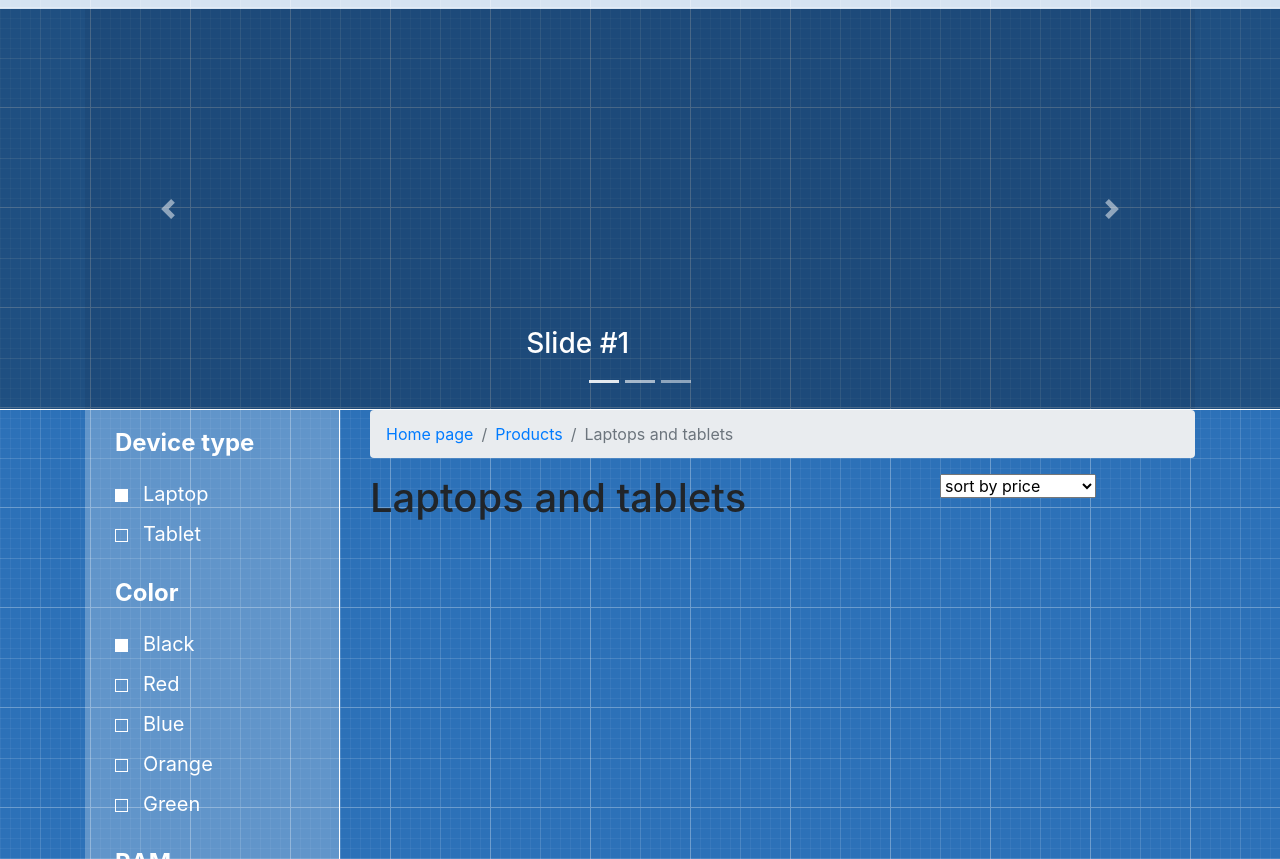
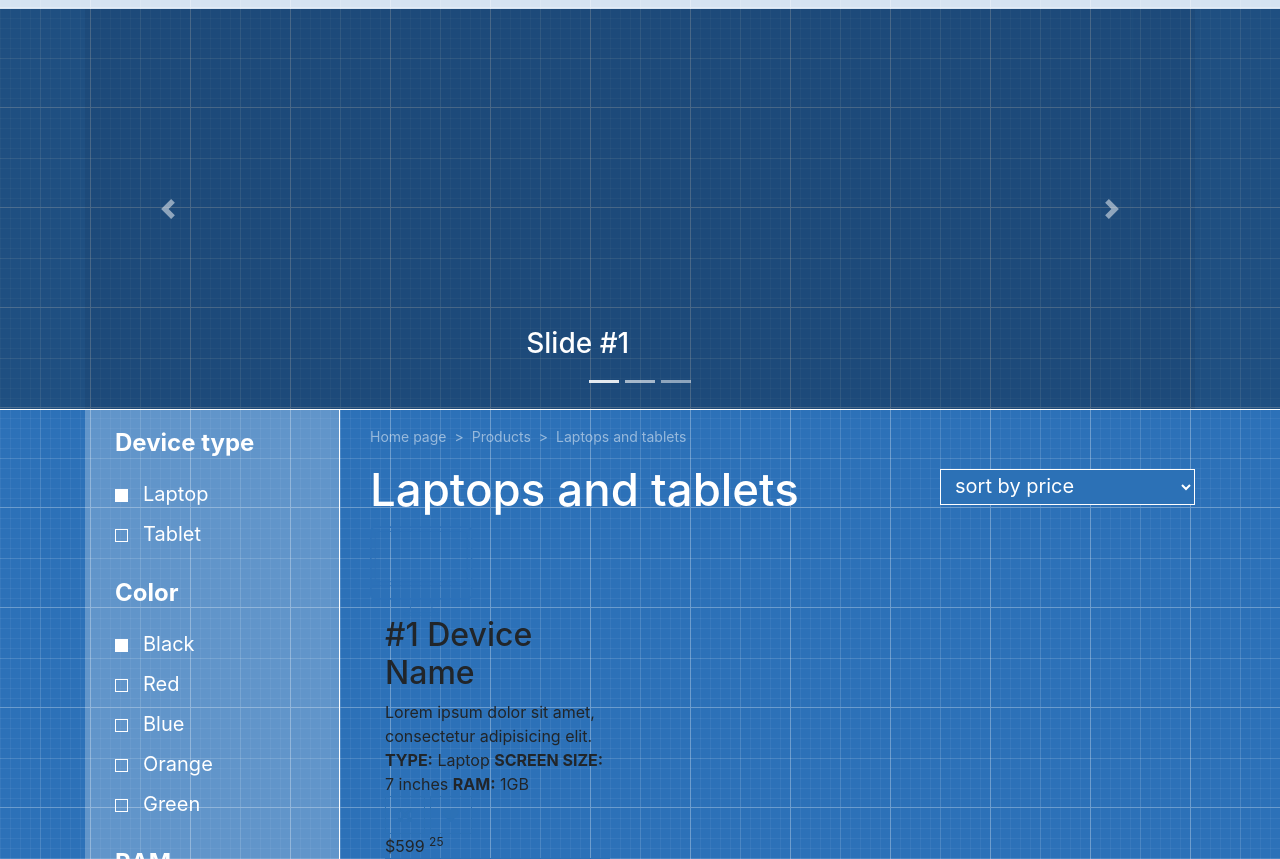
Before and after one commit to NastyaPo/Shop-Template_Bootstrap, a website: page index.html in a window 1280 px wide. Shown: the part 93-952 px from the top of the page. Drawn offline with Linux system fonts and the light colour scheme.

Commit message:
стиль фильтра, элемент

```diff
--- a/assets/css/style.css
+++ b/assets/css/style.css
@@ -111,6 +111,41 @@
 body {
   background-image: url(../img/patt.png);
   background-position: 50% 0;
+}
+
+.breadcrumb {
+  padding: 1rem 0 0 0;
+  opacity: 0.5;
+  background-color: transparent;
+  font-size: 14px;
+}
+
+.breadcrumb a {
+  color: #ffffff;
+}
+
+.breadcrumb-item + .breadcrumb-item::before {
+  content: ">";
+  color: #ffffff;
+}
+
+.breadcrumb-item.active {
+  color: #ffffff;
+}
+
+.page-title__header {
+  color: #ffffff;
+  font-size: 2.85rem;
+}
+
+.page-title__filter {
+  width: 100%;
+  margin-top: 6px;
+  padding: 3px 10px 5px;
+  font-size: 1.25rem;
+  background-color: #2c71b6;
+  color: #ffffff;
+  border-color: #ffffff;
 }
 
 .sidebar-filter {
--- a/assets/scss/_main.scss
+++ b/assets/scss/_main.scss
@@ -0,0 +1,38 @@
+.breadcrumb {
+    padding: 1rem 0 0 0;
+    opacity: 0.5;
+    background-color: transparent;
+    font-size: 14px;
+
+    a {
+        color: $color-light;
+    }
+
+    &-item {
+        + .breadcrumb-item::before {
+            content: ">";
+            color: $color-light;
+        }
+
+        &.active {
+            color: $color-light;
+        }
+    }
+}
+
+.page-title {
+    &__header {
+        color: $color-light;
+        font-size: 2.85rem;
+    }
+
+    &__filter {
+        width: 100%;
+        margin-top: 6px;
+        padding: 3px 10px 5px;
+        font-size: 1.25rem;
+        background-color: $color-dark;
+        color: $color-light;
+        border-color: $color-light;
+    }
+}
--- a/index.html
+++ b/index.html
@@ -123,6 +123,42 @@
               </select>
           </div>
         </div>
+        <div class="row page-content content-grid">
+          <div class="col-md-4 content-item">
+            <div class="item-wrapper">
+              <div class="item-image">
+                <img src="assets/img/icon-17.png" alt="">
+              </div>
+              <div class="container-fluid">
+                <h2 class="item-title">#1 Device Name</h2>
+                <div class="item-description">Lorem ipsum dolor sit amet, consectetur adipisicing elit.
+                </div>
+                <div class="item-characteristics">
+                  <span><strong>TYPE:</strong> Laptop</span>
+                  <span><strong>SCREEN SIZE:</strong> 7 inches</span>
+                  <span><strong>RAM:</strong> 1GB</span>
+                </div>
+                <div class="item-buttons">
+                  <button class="btn btn-outline-success my-2 my-sm-0">
+                    <i class="fas fa-expand-arrows-alt" aria-hidden="true"></i>
+                  </button>
+                  <button class="btn btn-outline-success my-2 my-sm-0">
+                    <i class="fas fa-heart" aria-hidden="true"></i>
+                  </button>
+                </div>
+                <div class="item-price">$599 <sup>25</sup></div>
+                <div class="item-actions">
+                    <button class="btn btn-block btn-outline-success my-2 my-sm-0 item-action__more">More details
+                    </button>
+                    <button class="btn btn-block btn-outline-success my-2 my-sm-0 item-action__cart">Add to cart <i class="fas fa-shopping-cart" aria-hidden="true"></i>
+                    </button>
+                </div>
+              </div>
+            </div>
+          </div>
+
+
+        </div>
 
       </main>
 
```
